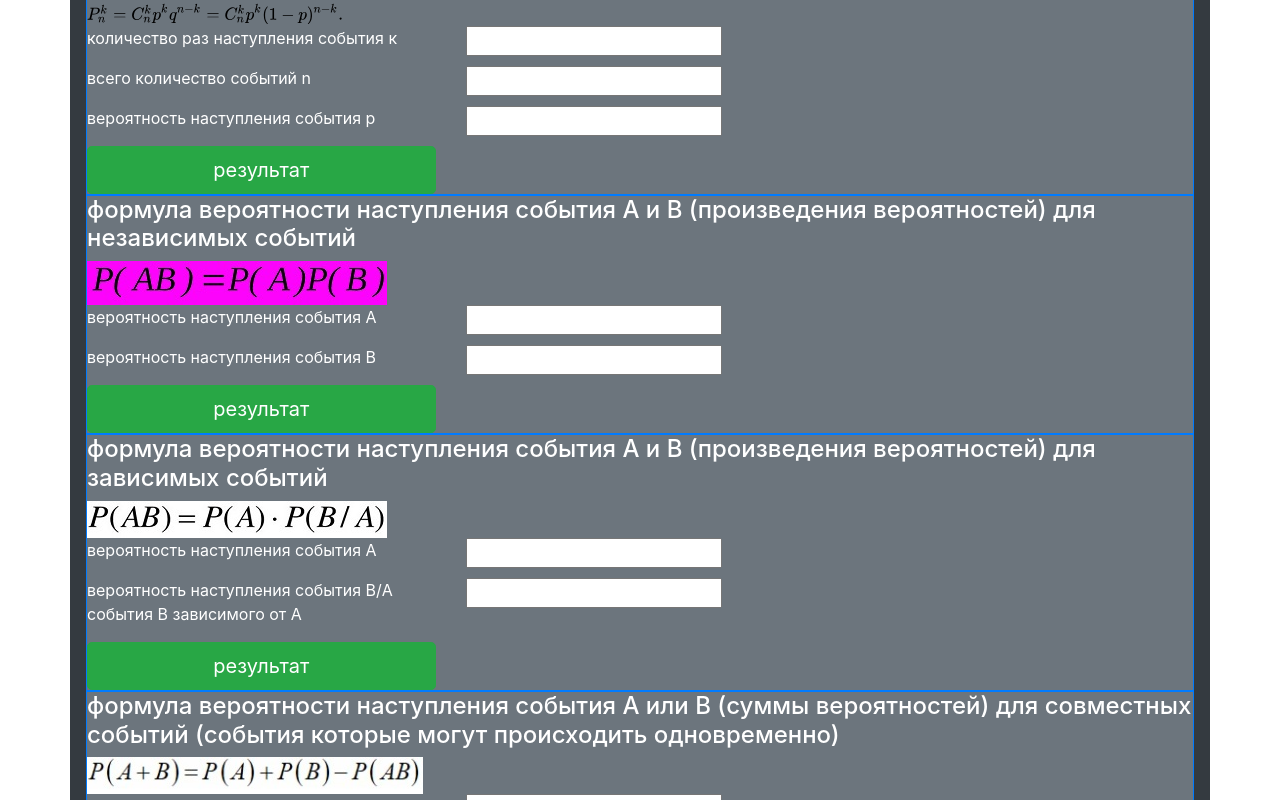
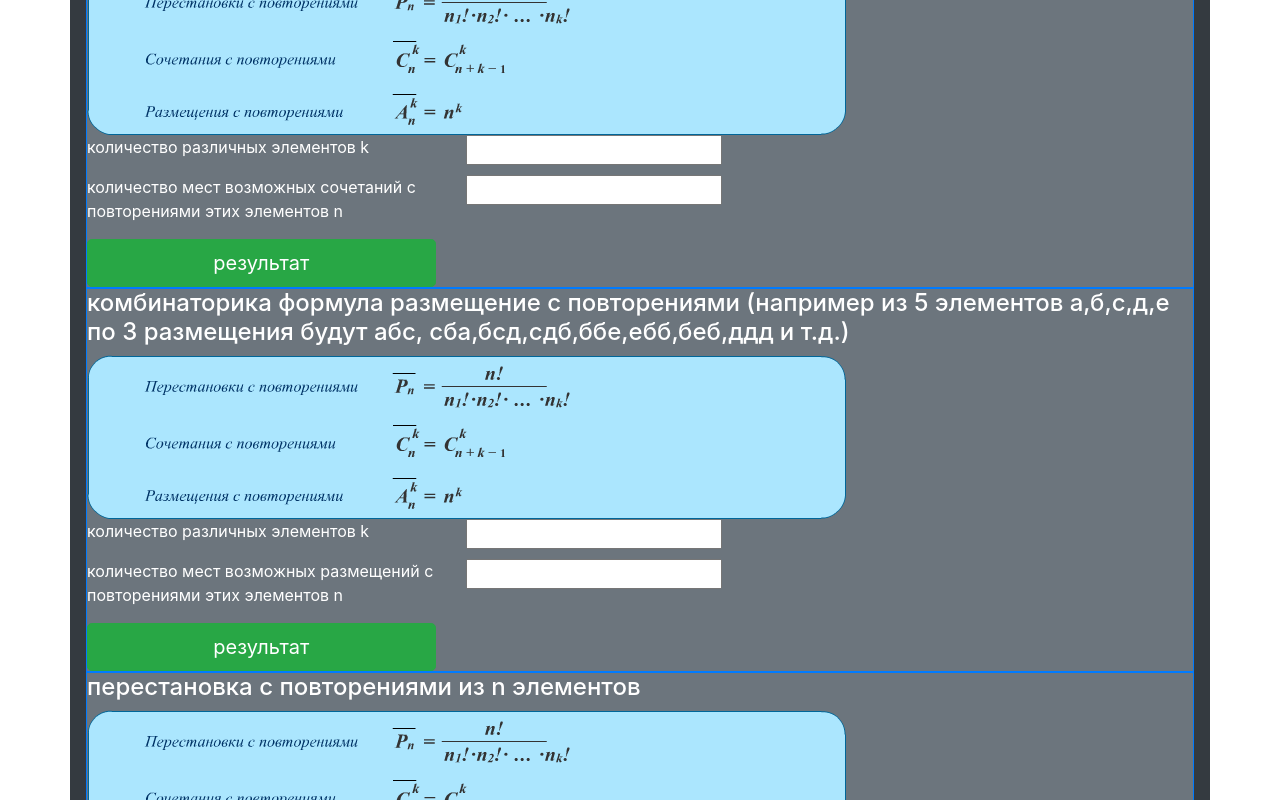
Before and after one commit to ilgizDashkin/probability, a React (Create React App) app: page / in a window 1280 px wide. Shown: the part 1100-1900 px from the top of the page. Built offline with nearby package versions, Linux system fonts and the light colour scheme.

Commit message:
добавил новые функции комбинаторики

```diff
--- a/package.json
+++ b/package.json
@@ -2,6 +2,7 @@
   "name": "probability",
   "version": "0.1.0",
   "private": true,
+  "homepage": ".",
   "dependencies": {
     "@testing-library/jest-dom": "^4.2.4",
     "@testing-library/react": "^9.4.1",
--- a/src/App.js
+++ b/src/App.js
@@ -3,7 +3,8 @@ import React from 'react';
 // import './App.css';
 import Panel from './components/Panel';
 import Panel2 from './components/Panel2';
-import { simple_probality, combinat_placement,combinat_combination,combinat_transposition,view_bernuli,view_independent_events,view_dependency_events,view_join_events,
+import {
+  simple_probality, combinat_placement, combinat_combination, combinat_transposition, combinat_placement_repetition,combinat_repetition,permutation_repetition, view_bernuli, view_independent_events, view_dependency_events, view_join_events,
   view_nojoin_events
 } from './logic'
 
@@ -15,16 +16,34 @@ function App() {
         name_input_1="количество положительных исходов n" name_input_2="количество всех возможных исходов N" set_result={simple_probality} />
 
       <Panel name="комбинаторика размещение" img_name='img/placement.svg' id_1='combinat_placement1' id_2='combinat_placement2' id_3='result_combinat_placement'
-      name_input_1="количество различных элементов k" name_input_2="количество мест возможных размещений этих элементов n"set_result={combinat_placement} />
+        name_input_1="количество различных элементов k" name_input_2="количество мест возможных размещений этих элементов n" set_result={combinat_placement} />
 
       <Panel name="комбинаторика сочетание (тоже самое что размещение, но порядок выбранных элементов не важен!)" img_name='img/combination.svg' id_1='combinat_combination1'
         id_2='combinat_combination2' id_3='result_combinat_combination'
-      name_input_1="количество различных элементов k" name_input_2="количество мест возможных размещений этих элементов n"set_result={combinat_combination} />
+        name_input_1="количество различных элементов k" name_input_2="количество мест возможных размещений этих элементов n" set_result={combinat_combination} />
 
       <Panel name="комбинаторика перестановка (подстановка)" img_name='img/transposition.svg' id_1='combinat_transposition1' id_2='combinat_transposition2'
         id_3='result_combinat_transposition'
         name_input_1="количество различных элементов соответствует количеству мест (вводить не надо)" name_input_2="количество мест возможных перестановок этих элементов n"
         set_result={combinat_transposition} />
+
+      <Panel name="комбинаторика формула сочетаний с повторениями (например из 5 элементов а,б,с,д,е по 3 сочетание будут абс, бсд,ббе,ддд и т.д.)" img_name='img/combination_repetition.png'
+        id_1='combinat_placement_repetition1'
+        id_2='combinat_placement_repetition2'
+        id_3='result_combinat_placement_repetition'
+        name_input_1="количество различных элементов k" name_input_2="количество мест возможных сочетаний с повторениями этих элементов n" set_result={combinat_placement_repetition} />
+
+      <Panel name="комбинаторика формула размещение с повторениями (например из 5 элементов а,б,с,д,е по 3 размещения будут абс, сба,бсд,сдб,ббе,ебб,беб,ддд и т.д.)" img_name='img/combination_repetition.png'
+        id_1='combinat_repetition1'
+        id_2='combinat_repetition2'
+        id_3='result_combinat_repetition'
+        name_input_1="количество различных элементов k" name_input_2="количество мест возможных размещений с повторениями этих элементов n" set_result={combinat_repetition} />
+
+<Panel name="перестановка с повторениями из n элементов" img_name='img/combination_repetition.png'
+        id_1='permutation_repetition1'
+        id_2='permutation_repetition2'
+        id_3='result_permutation_repetition'
+        name_input_1="количество различных элементов k" name_input_2="количество мест возможных сочетаний с повторениями этих элементов n" set_result={permutation_repetition} />
 
       <Panel2 name="Формула Бернулли — формула в теории вероятностей,
      позволяющая находить вероятность появления события A определённое количество раз при нескольких независимых испытаниях
--- a/src/logic.js
+++ b/src/logic.js
@@ -78,6 +78,68 @@ function combinat_transposition() {
     let out = transposition(n)
     if (out) {
         result.textContent = `варианты комбинации сочетания ${n} элементов в ${n} позициях равно: ${out}`
+    }else{
+        result.textContent ="введены неправильные данные"
+    }
+}
+
+// комбинаторика формула сочетания с повторениями (могут быть одинаковые несколько штук)
+function placement_repetition(m, n) {
+    if ((n>m)&&(m>0) && (n > 1)) {
+        let num = factorial(n)
+        let denom = factorial(m)*factorial(n - m)
+        console.log("числительное "+num)
+        console.log("знаменательное "+denom)
+        return (num / denom).toFixed(2)
+    }
+}
+function combinat_placement_repetition() {
+    let m = Number(document.getElementById('combinat_placement_repetition1').value)
+    let n = Number(document.getElementById('combinat_placement_repetition2').value)
+    let result = document.getElementById('result_combinat_placement_repetition')
+    let out = placement_repetition(m, n+m-1)
+    if (out) {
+        result.textContent =`варианты комбинации размещение ${m} элементов в ${n} позициях равно: ${out}`
+    }else{
+        result.textContent ="введены неправильные данные"
+    }
+}
+
+// комбинаторика формула размещения с повторениями (могут быть одинаковые несколько штук)
+function placement_combination(m, n) {
+    if ((m>0) && (n > 1)) {
+        return (Math.pow(m, n)).toFixed(2)
+    }
+}
+function combinat_repetition() {
+    let m = Number(document.getElementById('combinat_repetition1').value)
+    let n = Number(document.getElementById('combinat_repetition2').value)
+    let result = document.getElementById('result_combinat_repetition')
+    let out = placement_combination(n, m)
+    if (out) {
+        result.textContent =`варианты комбинации размещение ${m} элементов в ${n} позициях равно: ${out}`
+    }else{
+        result.textContent ="введены неправильные данные"
+    }
+}
+
+// комбинаторика формула перестановка с повторениями из n элементов
+function repetition(m, n) {
+    if ((n>m)&&(m>0) && (n > 1)) {
+        let num = factorial(n)
+        let denom = factorial(m)*factorial(n - m)
+        console.log("числительное "+num)
+        console.log("знаменательное "+denom)
+        return (num / denom).toFixed(2)
+    }
+}
+function permutation_repetition() {
+    let m = Number(document.getElementById('permutation_repetition1').value)
+    let n = Number(document.getElementById('permutation_repetition2').value)
+    let result = document.getElementById('result_permutation_repetition')
+    let out = repetition(m,n)
+    if (out) {
+        result.textContent =`варианты комбинации размещение ${m} элементов в ${n} позициях равно: ${out}`
     }else{
         result.textContent ="введены неправильные данные"
     }
@@ -164,7 +226,7 @@ function view_nojoin_events(){
     }
 }
 
-export { simple_probality, combinat_placement,combinat_combination,combinat_transposition,view_bernuli,view_independent_events,view_dependency_events,view_join_events,
+export { simple_probality, combinat_placement,combinat_combination,combinat_transposition,combinat_placement_repetition,combinat_repetition,permutation_repetition,view_bernuli,view_independent_events,view_dependency_events,view_join_events,
     view_nojoin_events
 
 }
```
Also changed, not shown: public/img/combination_repetition.png (added). Lines whose indentation alone changed are shown as unchanged.
